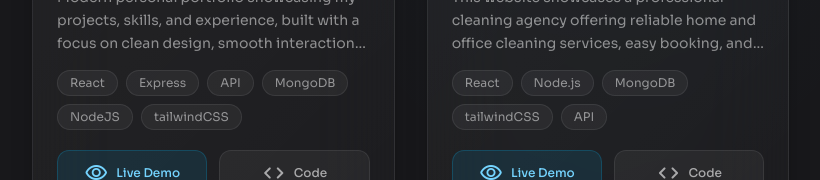
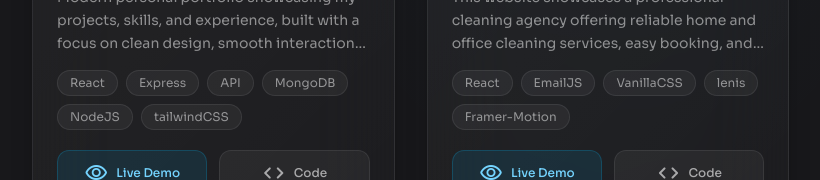
Before and after one commit to kobby1919/kwabena-portfolio, a React (Vite) app: page /work in a window 1280 px wide. Shown: the part 962-1142 px from the top of the page, without its empty margins (32-852 px from the left). Built offline with nearby package versions, Linux system fonts and the light colour scheme; no server answers.

Commit message:
Update project-image in project-2 and update tech-stack used for project-2

```diff
--- a/src/components/Work.jsx
+++ b/src/components/Work.jsx
@@ -22,7 +22,7 @@ const projects = [
     title: "Baba & Co Cleaning Agency",
     description: "This website showcases a professional cleaning agency offering reliable home and office cleaning services, easy booking, and customer-focused solutions.",
     image: "/images/project-2.png",
-    tech: ["React", "Node.js", "MongoDB", "tailwindCSS", "API"],
+    tech: ["React", "EmailJS", "VanillaCSS", "lenis", "Framer-Motion"],
     year: "2026",
     type: "Web App",
     status: "Completed",
--- a/src/pages/Work.jsx
+++ b/src/pages/Work.jsx
@@ -21,7 +21,7 @@ const projects = [
     title: "Baba & Co Cleaning Agency",
     description: "This website showcases a professional cleaning agency offering reliable home and office cleaning services, easy booking, and customer-focused solutions.",
     image: "/images/project-2.png",
-    tech: ["React", "Node.js", "MongoDB", "tailwindCSS", "API"],
+    tech: ["React", "EmailJS", "VanillaCSS", "lenis", "Framer-Motion"],
     year: "2026",
     type: "Web App",
     status: "Completed",
```
Also changed, not shown: public/images/project-2.png.
